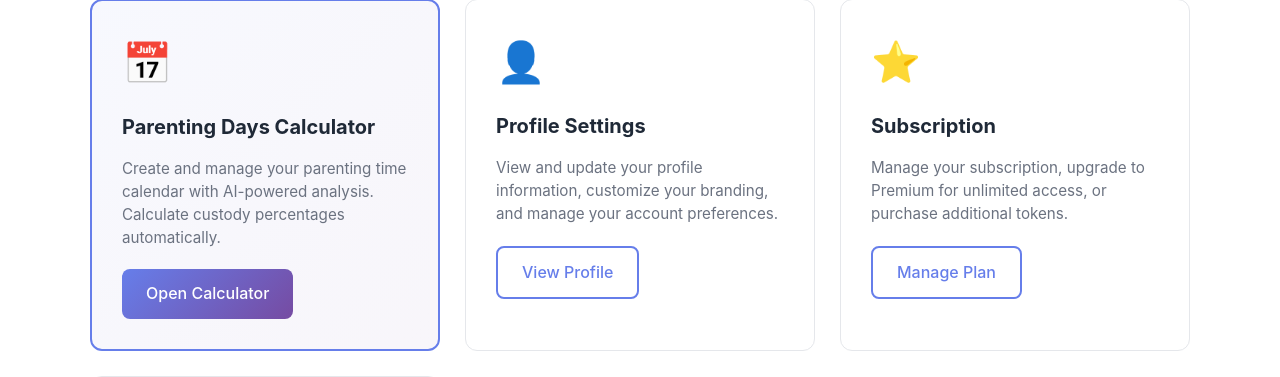
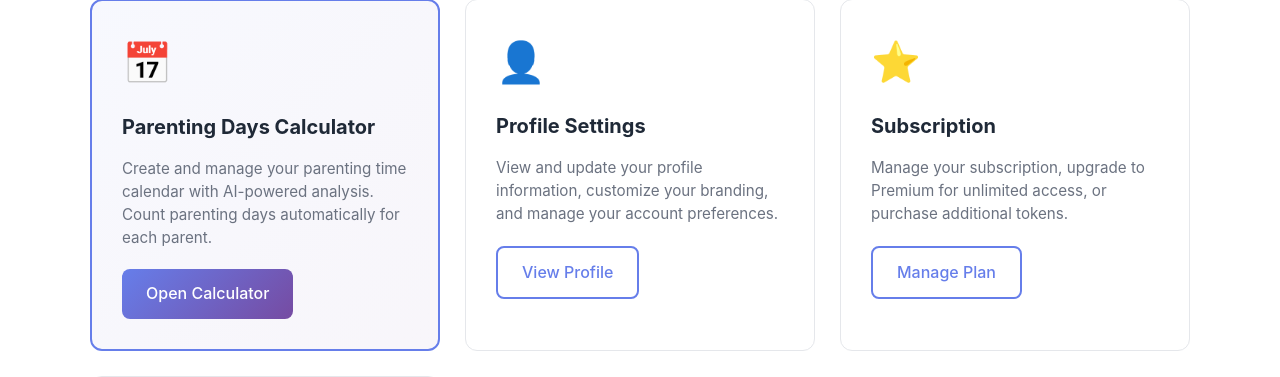
Before and after one commit to rwtrwt/PTCT2, a Flask app: page /dashboard in a window 1280 px wide. Shown: the part 488-865 px from the top of the page. Run offline with Flask 3, Linux system fonts and the light colour scheme; a user stored in the database is signed in.

Commit message:
Update dashboard text to focus on parenting days calculation
Modify dashboard text to emphasize "Count parenting days automatically for each parent" instead of "Calculate custody percentages automatically."

Replit-Commit-Author: Agent
Replit-Commit-Session-Id: 73a2aa5f-4887-4650-9b2e-9cc84e42989f
Replit-Commit-Checkpoint-Type: full_checkpoint
Replit-Commit-Event-Id: f5d5cd35-48bc-4e8d-9aca-e0a82d80459c
Replit-Commit-Screenshot-Url: https://storage.googleapis.com/screenshot-production-us-central1/2b2ce3af-473d-4ebc-84fa-5a82b09f32b1/73a2aa5f-4887-4650-9b2e-9cc84e42989f/O2ksRCA

```diff
--- a/templates/dashboard.html
+++ b/templates/dashboard.html
@@ -264,7 +264,7 @@
         <div class="dashboard-card primary">
             <div class="card-icon">&#128197;</div>
             <h2>Parenting Days Calculator</h2>
-            <p>Create and manage your parenting time calendar with AI-powered analysis. Calculate custody percentages automatically.</p>
+            <p>Create and manage your parenting time calendar with AI-powered analysis. Count parenting days automatically for each parent.</p>
             <a href="{{ url_for('main.ai_calendar') }}" class="btn-card btn-primary-gradient">Open Calculator</a>
         </div>
 
```
